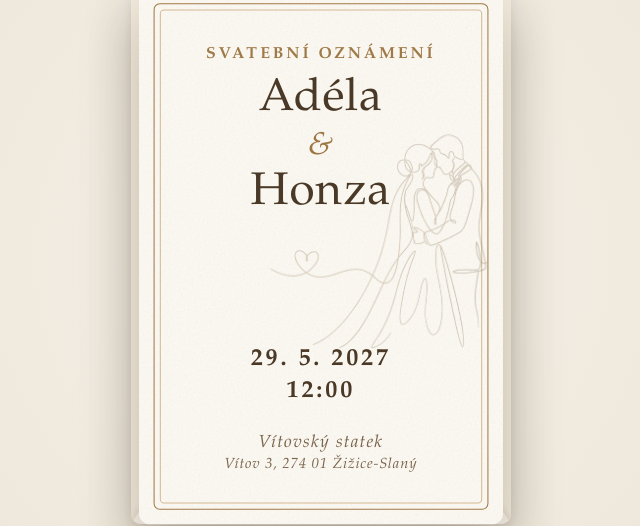
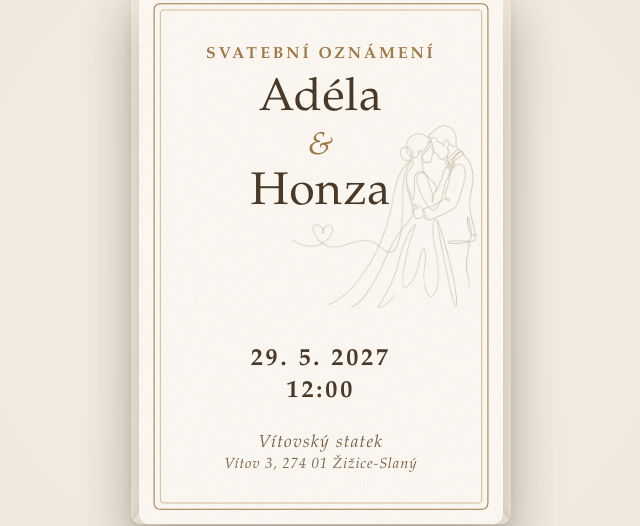
Before and after one commit to jcurik/SvatebniOznameni, a plain HTML site: page index.html in a window 1280 px wide. Both pictures are taken after a click on the button "Otevřít svatební oznámení". Shown: the part 144-670 px from the top of the page, 319-959 px from the left. Drawn offline with Linux system fonts and the light colour scheme.

Commit message:
Refactor .couple-art styles for better alignment
Updated the .couple-art class to modify its position and dimensions.

```diff
--- a/index.html
+++ b/index.html
@@ -387,7 +387,7 @@
     }
     */
     /* Obrázek páru zarovnaný úplně k pravému okraji */
-    .couple-art {
+    /*.couple-art {
       position: absolute;
       right: 0;
       top: 47%;
@@ -400,6 +400,22 @@
       pointer-events: none;
       opacity: 0.35;
     }
+    */
+    /* Obrázek páru s jemným odsazením zprava a posunem výše od datumu */
+    .couple-art {
+      position: absolute;
+      right: 10px;
+      top: 42%;
+      transform: translateY(-50%);
+      width: 58%;
+      max-width: 195px;
+      height: auto;
+      display: block;
+      z-index: 2;
+      pointer-events: none;
+      opacity: 0.35;
+    }
+
 
 
 
```
